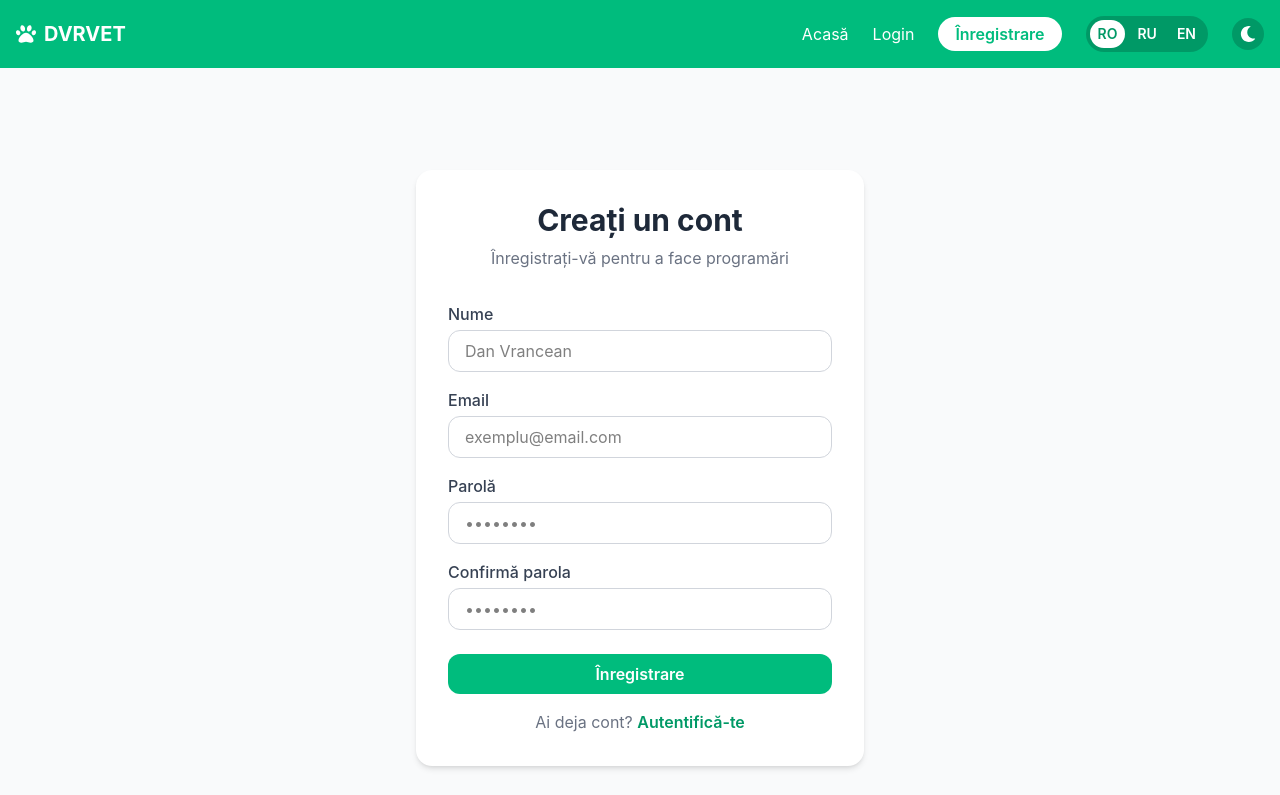
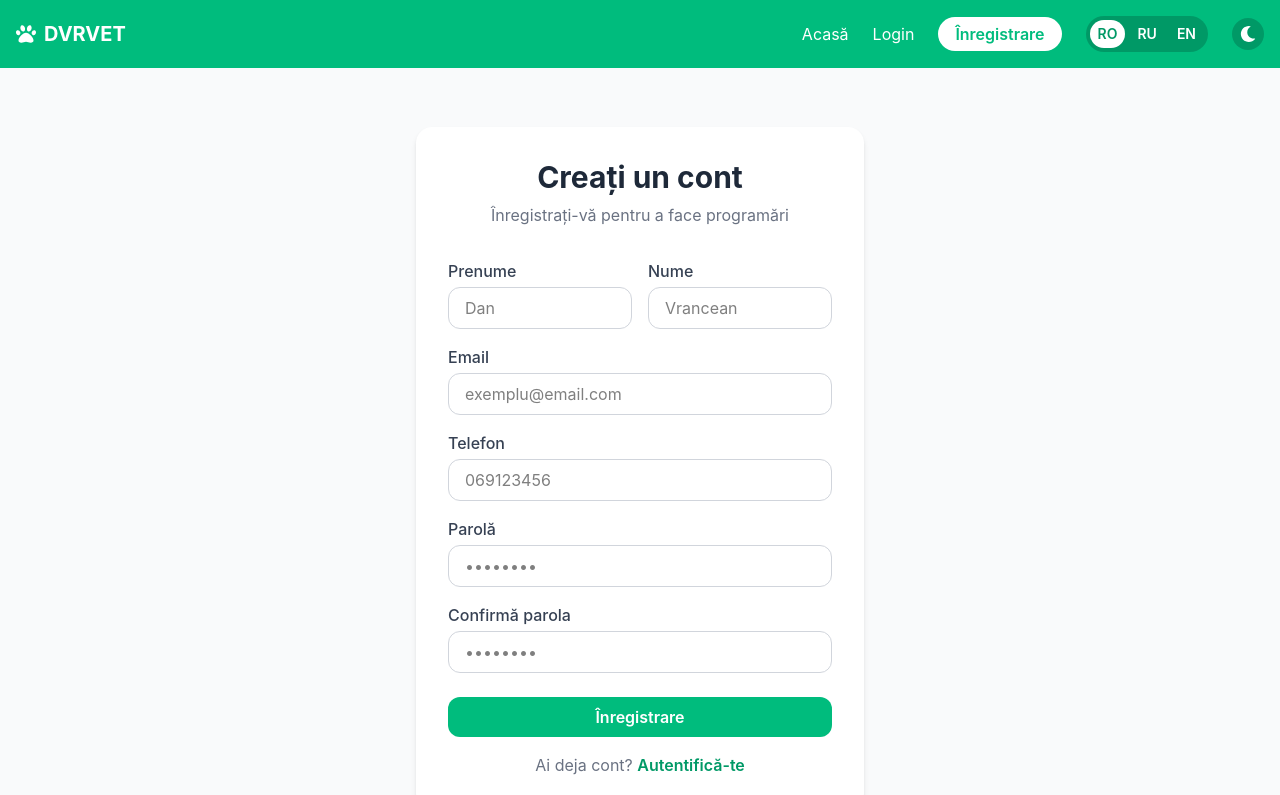
Before and after one commit to DVRpah/Final-Project-Anul-3-Practica, a React (Vite) app in the folder vet-clinic-frontend/: page /register in a window 1280 px wide. Shown: the top 795 px of the page. Built offline with nearby package versions, Linux system fonts and the light colour scheme.

Commit message:
Conectat frontend la backend - Login si Register functionale

```diff
--- a/vet-clinic-frontend/package.json
+++ b/vet-clinic-frontend/package.json
@@ -11,6 +11,7 @@
   },
   "dependencies": {
     "@tailwindcss/vite": "^4.3.0",
+    "axios": "^1.16.1",
     "react": "^19.2.5",
     "react-dom": "^19.2.5",
     "react-icons": "^5.6.0",
--- a/vet-clinic-frontend/src/pages/Login.jsx
+++ b/vet-clinic-frontend/src/pages/Login.jsx
@@ -1,10 +1,35 @@
-import { Link } from 'react-router-dom'
+import { useState } from 'react'
+import { Link, useNavigate } from 'react-router-dom'
 import { useApp } from '../context/AppContext'
 import translations from '../translations'
+import { authService } from '../services/api'
 
 function Login() {
   const { language } = useApp()
   const t = translations[language]
+  const navigate = useNavigate()
+
+  const [email, setEmail] = useState('')
+  const [password, setPassword] = useState('')
+  const [error, setError] = useState('')
+  const [loading, setLoading] = useState(false)
+
+  const handleSubmit = async (e) => {
+    e.preventDefault()
+    setError('')
+    setLoading(true)
+
+    try {
+      const response = await authService.login({ email, password })
+      localStorage.setItem('token', response.data.token)
+      localStorage.setItem('user', JSON.stringify(response.data.user))
+      navigate('/dashboard')
+    } catch (err) {
+      setError(err.response?.data?.message || 'Email sau parolă incorectă')
+    } finally {
+      setLoading(false)
+    }
+  }
 
   return (
     <div className="min-h-screen bg-gray-50 dark:bg-gray-900 flex items-center justify-center p-4">
@@ -12,11 +37,21 @@ function Login() {
         <h2 className="text-3xl font-bold text-gray-800 dark:text-white mb-2 text-center">{t.loginTitle}</h2>
         <p className="text-gray-500 dark:text-gray-400 text-center mb-8">{t.loginDesc}</p>
 
+        {error && (
+          <div className="bg-red-100 text-red-600 px-4 py-2 rounded-xl mb-4 text-center">
+            {error}
+          </div>
+        )}
+
+        <form onSubmit={handleSubmit}>
           <div className="mb-4">
             <label className="block text-gray-700 dark:text-gray-300 font-medium mb-1">{t.loginEmail}</label>
             <input
               type="email"
               placeholder="exemplu@email.com"
+              value={email}
+              onChange={(e) => setEmail(e.target.value)}
+              required
               className="w-full border border-gray-300 dark:border-gray-600 dark:bg-gray-700 dark:text-white rounded-xl px-4 py-2 focus:outline-none focus:border-emerald-500"
             />
           </div>
@@ -26,13 +61,21 @@ function Login() {
             <input
               type="password"
               placeholder="••••••••"
+              value={password}
+              onChange={(e) => setPassword(e.target.value)}
+              required
               className="w-full border border-gray-300 dark:border-gray-600 dark:bg-gray-700 dark:text-white rounded-xl px-4 py-2 focus:outline-none focus:border-emerald-500"
             />
           </div>
 
-        <button className="w-full bg-emerald-500 text-white py-2 rounded-xl font-semibold hover:bg-emerald-600">
-          {t.loginBtn}
+          <button
+            type="submit"
+            disabled={loading}
+            className="w-full bg-emerald-500 text-white py-2 rounded-xl font-semibold hover:bg-emerald-600 disabled:opacity-50"
+          >
+            {loading ? 'Se încarcă...' : t.loginBtn}
           </button>
+        </form>
 
         <p className="text-center text-gray-500 dark:text-gray-400 mt-4">
           {t.loginNoAccount}{' '}
--- a/vet-clinic-frontend/src/pages/Register.jsx
+++ b/vet-clinic-frontend/src/pages/Register.jsx
@@ -1,10 +1,44 @@
-import { Link } from 'react-router-dom'
+import { useState } from 'react'
+import { Link, useNavigate } from 'react-router-dom'
 import { useApp } from '../context/AppContext'
 import translations from '../translations'
+import { authService } from '../services/api'
 
 function Register() {
   const { language } = useApp()
   const t = translations[language]
+  const navigate = useNavigate()
+
+  const [firstName, setFirstName] = useState('')
+  const [lastName, setLastName] = useState('')
+  const [email, setEmail] = useState('')
+  const [password, setPassword] = useState('')
+  const [confirm, setConfirm] = useState('')
+  const [phone, setPhone] = useState('')
+  const [error, setError] = useState('')
+  const [loading, setLoading] = useState(false)
+
+  const handleSubmit = async (e) => {
+    e.preventDefault()
+    setError('')
+
+    if (password !== confirm) {
+      setError('Parolele nu coincid!')
+      return
+    }
+
+    setLoading(true)
+    try {
+      const response = await authService.register({ firstName, lastName, email, password, phone })
+      localStorage.setItem('token', response.data.token)
+      localStorage.setItem('user', JSON.stringify(response.data.user))
+      navigate('/dashboard')
+    } catch (err) {
+      setError(err.response?.data?.message || 'Eroare la înregistrare')
+    } finally {
+      setLoading(false)
+    }
+  }
 
   return (
     <div className="min-h-screen bg-gray-50 dark:bg-gray-900 flex items-center justify-center p-4">
@@ -12,13 +46,36 @@ function Register() {
         <h2 className="text-3xl font-bold text-gray-800 dark:text-white mb-2 text-center">{t.registerTitle}</h2>
         <p className="text-gray-500 dark:text-gray-400 text-center mb-8">{t.registerDesc}</p>
 
-        <div className="mb-4">
-          <label className="block text-gray-700 dark:text-gray-300 font-medium mb-1">{t.registerName}</label>
+        {error && (
+          <div className="bg-red-100 text-red-600 px-4 py-2 rounded-xl mb-4 text-center">
+            {error}
+          </div>
+        )}
+
+        <form onSubmit={handleSubmit}>
+          <div className="grid grid-cols-2 gap-4 mb-4">
+            <div>
+              <label className="block text-gray-700 dark:text-gray-300 font-medium mb-1">Prenume</label>
               <input
                 type="text"
-            placeholder="Dan Vrancean"
+                placeholder="Dan"
+                value={firstName}
+                onChange={(e) => setFirstName(e.target.value)}
+                required
                 className="w-full border border-gray-300 dark:border-gray-600 dark:bg-gray-700 dark:text-white rounded-xl px-4 py-2 focus:outline-none focus:border-emerald-500"
               />
+            </div>
+            <div>
+              <label className="block text-gray-700 dark:text-gray-300 font-medium mb-1">Nume</label>
+              <input
+                type="text"
+                placeholder="Vrancean"
+                value={lastName}
+                onChange={(e) => setLastName(e.target.value)}
+                required
+                className="w-full border border-gray-300 dark:border-gray-600 dark:bg-gray-700 dark:text-white rounded-xl px-4 py-2 focus:outline-none focus:border-emerald-500"
+              />
+            </div>
           </div>
 
           <div className="mb-4">
@@ -26,6 +83,20 @@ function Register() {
             <input
               type="email"
               placeholder="exemplu@email.com"
+              value={email}
+              onChange={(e) => setEmail(e.target.value)}
+              required
+              className="w-full border border-gray-300 dark:border-gray-600 dark:bg-gray-700 dark:text-white rounded-xl px-4 py-2 focus:outline-none focus:border-emerald-500"
+            />
+          </div>
+
+          <div className="mb-4">
+            <label className="block text-gray-700 dark:text-gray-300 font-medium mb-1">Telefon</label>
+            <input
+              type="text"
+              placeholder="069123456"
+              value={phone}
+              onChange={(e) => setPhone(e.target.value)}
               className="w-full border border-gray-300 dark:border-gray-600 dark:bg-gray-700 dark:text-white rounded-xl px-4 py-2 focus:outline-none focus:border-emerald-500"
             />
           </div>
@@ -35,6 +106,9 @@ function Register() {
             <input
               type="password"
               placeholder="••••••••"
+              value={password}
+              onChange={(e) => setPassword(e.target.value)}
+              required
               className="w-full border border-gray-300 dark:border-gray-600 dark:bg-gray-700 dark:text-white rounded-xl px-4 py-2 focus:outline-none focus:border-emerald-500"
             />
           </div>
@@ -44,13 +118,21 @@ function Register() {
             <input
               type="password"
               placeholder="••••••••"
+              value={confirm}
+              onChange={(e) => setConfirm(e.target.value)}
+              required
               className="w-full border border-gray-300 dark:border-gray-600 dark:bg-gray-700 dark:text-white rounded-xl px-4 py-2 focus:outline-none focus:border-emerald-500"
             />
           </div>
 
-        <button className="w-full bg-emerald-500 text-white py-2 rounded-xl font-semibold hover:bg-emerald-600">
-          {t.registerBtn}
+          <button
+            type="submit"
+            disabled={loading}
+            className="w-full bg-emerald-500 text-white py-2 rounded-xl font-semibold hover:bg-emerald-600 disabled:opacity-50"
+          >
+            {loading ? 'Se încarcă...' : t.registerBtn}
           </button>
+        </form>
 
         <p className="text-center text-gray-500 dark:text-gray-400 mt-4">
           {t.registerHaveAccount}{' '}
--- /dev/null
+++ b/vet-clinic-frontend/src/services/api.js
@@ -0,0 +1,49 @@
+import axios from 'axios';
+
+const API_URL = 'http://localhost:3001';
+
+const api = axios.create({
+  baseURL: API_URL,
+  headers: {
+    'Content-Type': 'application/json',
+  },
+});
+
+api.interceptors.request.use((config) => {
+  const token = localStorage.getItem('token');
+  if (token) {
+    config.headers.Authorization = `Bearer ${token}`;
+  }
+  return config;
+});
+
+export const authService = {
+  register: (data) => api.post('/auth/register', data),
+  login: (data) => api.post('/auth/login', data),
+};
+
+export const petsService = {
+  getAll: () => api.get('/pets'),
+  getByUser: (userId) => api.get(`/pets/user/${userId}`),
+  create: (data) => api.post('/pets', data),
+  update: (id, data) => api.put(`/pets/${id}`, data),
+  delete: (id) => api.delete(`/pets/${id}`),
+};
+
+export const appointmentsService = {
+  getAll: () => api.get('/appointments'),
+  getByUser: (userId) => api.get(`/appointments/user/${userId}`),
+  create: (data) => api.post('/appointments', data),
+  update: (id, data) => api.put(`/appointments/${id}`, data),
+  delete: (id) => api.delete(`/appointments/${id}`),
+};
+
+export const doctorsService = {
+  getAll: () => api.get('/doctors'),
+};
+
+export const servicesService = {
+  getAll: () => api.get('/services'),
+};
+
+export default api;
```
Also changed, not shown: 1 other file (tests, documents, lock files or other folders). Lines whose indentation alone changed are shown as unchanged.
